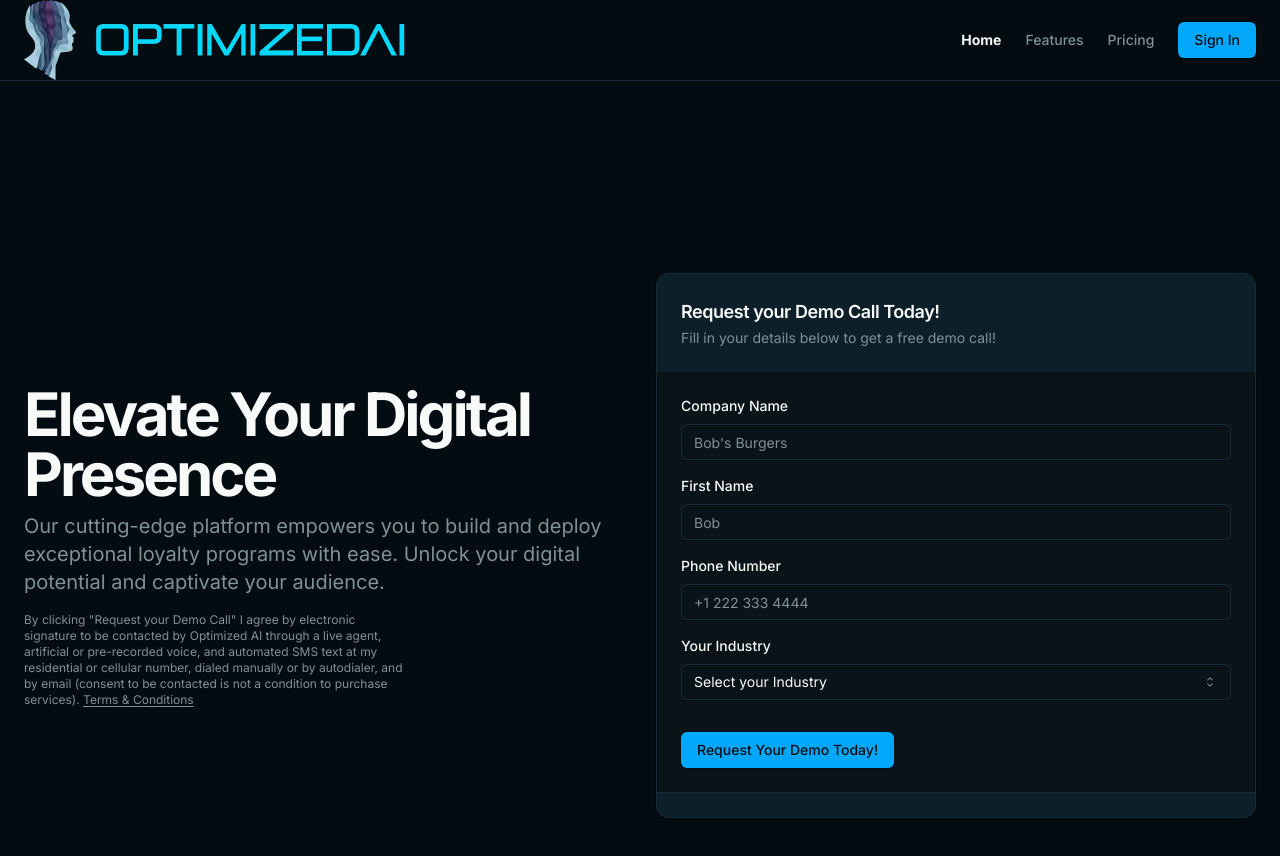
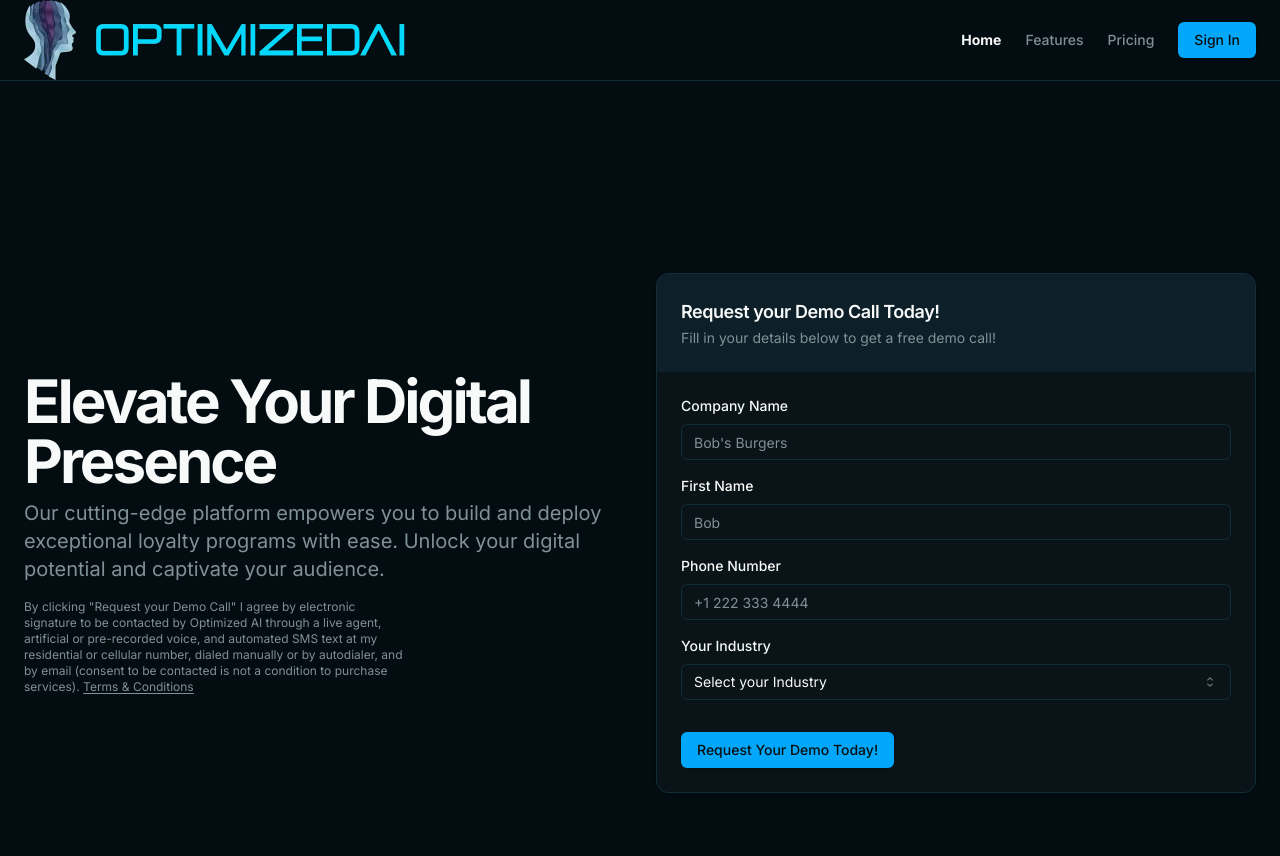
Before and after one commit to vinfehring/optimized-ai, a Next.js app: page / in a window 1280 px wide. Shown: the top 856 px of the page. Built offline with nearby package versions, Linux system fonts and the light colour scheme.

Commit message:
Removed "chin" from CTA on landing page

```diff
--- a/src/components/landing/landing-cta.tsx
+++ b/src/components/landing/landing-cta.tsx
@@ -148,9 +148,6 @@ export function LandingCTA() {
           </form>
         </Form>
       </CardContent>
-      <CardFooter className="flex flex-row items-center border-t bg-muted/50 px-6 py-3">
-
-      </CardFooter>
     </Card >
   )
 }
```
